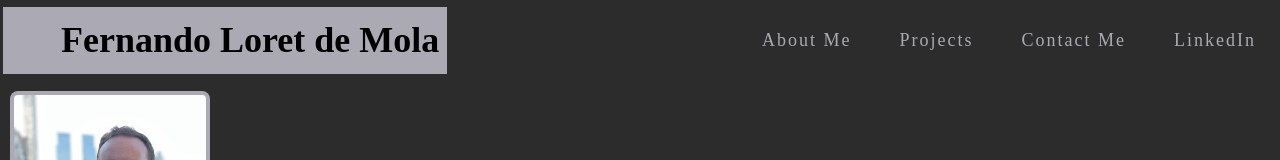
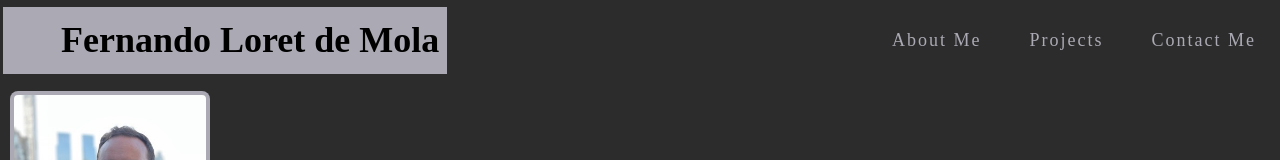
Before and after one commit to floretdemola/002-Portfolio, a plain HTML site: page index.html in a window 1280 px wide. Shown: the top 160 px of the page. Drawn offline with Linux system fonts and the light colour scheme.

Commit message:
Update index.html

```diff
--- a/index.html
+++ b/index.html
@@ -11,24 +11,26 @@
 
 <body>
     <header>
+
+   <!--header-->
         <div class="labelbox">
         <h1 style="text-indent: 50px">Fernando Loret de Mola</h1>
         </div>
         <nav>
+           <!--nav-->
             <a class="top-nav nav" href="#aboutme">About Me</a>
             <a class="top-nav nav" href="#work">Projects</a>
             <a class="top-nav nav" href="#contact">Contact Me</a>
-            <a class="top-nav nav" href="https://www.linkedin.com/in/fernando-loret-de-mola-3797b68b/">LinkedIn</a>
         </nav>
     </header>
-
+<!--Banner for links-->
     <figure class="banner">
         <img class="profilephoto" src="Assets/images/IMG_8704.png" alt="Profile photo"/>
         <figcaption class="labelbox subtitle subtitle-position">
             <h2>Working Portfolio</h2>
         </figcaption>
     </figure>
-
+<!--Body plus about me-->
     <main>
     <section class="section">
         <aside id="aboutme">
@@ -44,19 +46,12 @@
         </article>
     </section>
 
+  <!--my projects-->
     <section class="section">
         <aside id="work">
             <h3>Projects</h3>
         </aside>
         <article class="work-flexbox">
-<!--Dont need this
-            <div class="work large">
-                <a href="https://floretdemola.github.io/prework-study-guide/">
-                    <img src="Assets/images/prework study guide.png" class="image-fill" alt="Study Guide Pre-work">
-                    <figcaption class="labelbox subtitle work-position">Pre-WorkStudy Guide HTML/CSS</figcaption>
-                </a>
-            </div>
-        -->
             <div class="work">
                 <a href="https://floretdemola.github.io/bring-me-the-horiseon/">
                     <img src="Assets/images/Horiseon.jpeg" class="image-fill" alt="Horiseon article">
@@ -85,7 +80,7 @@
             </div>
         </article>
     </section>
-
+<!--Contact me-->
     <section class="section">
         <aside id="contact">
             <h3>Contact Me</h3>
```
